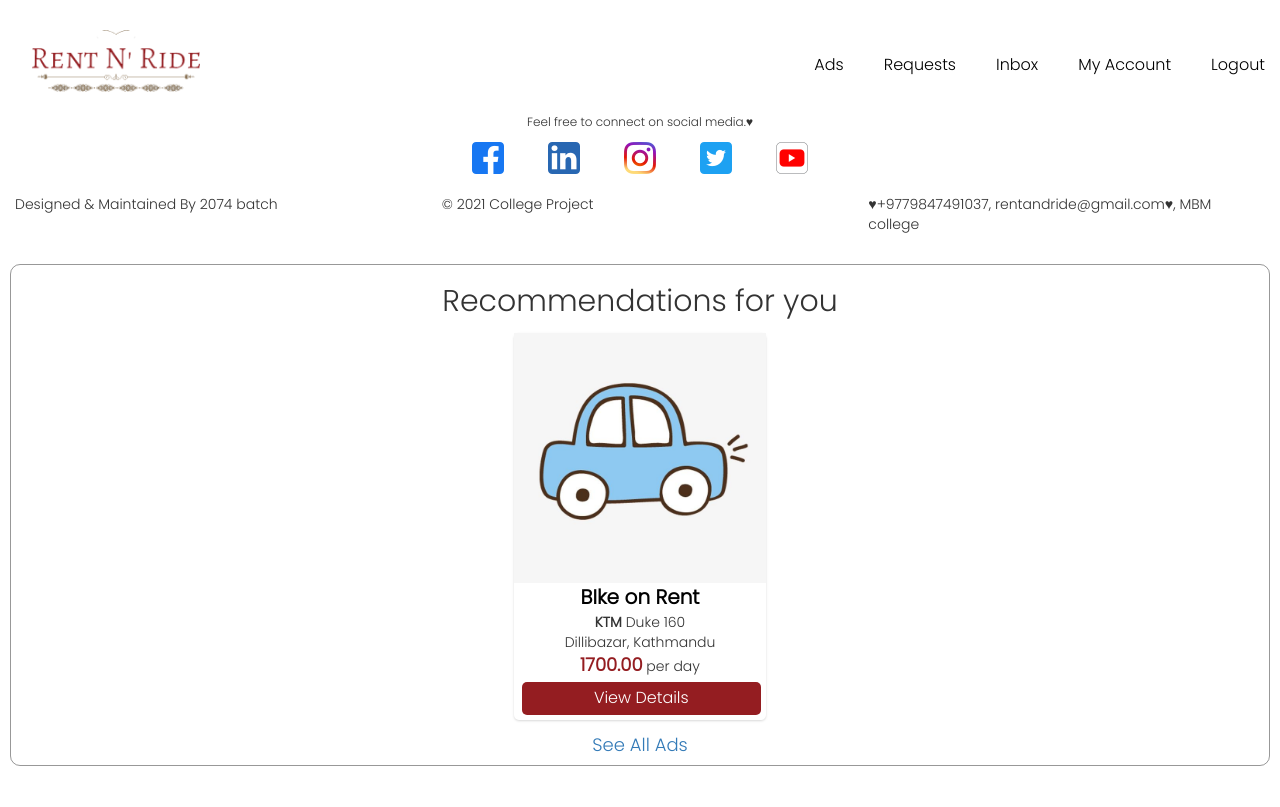
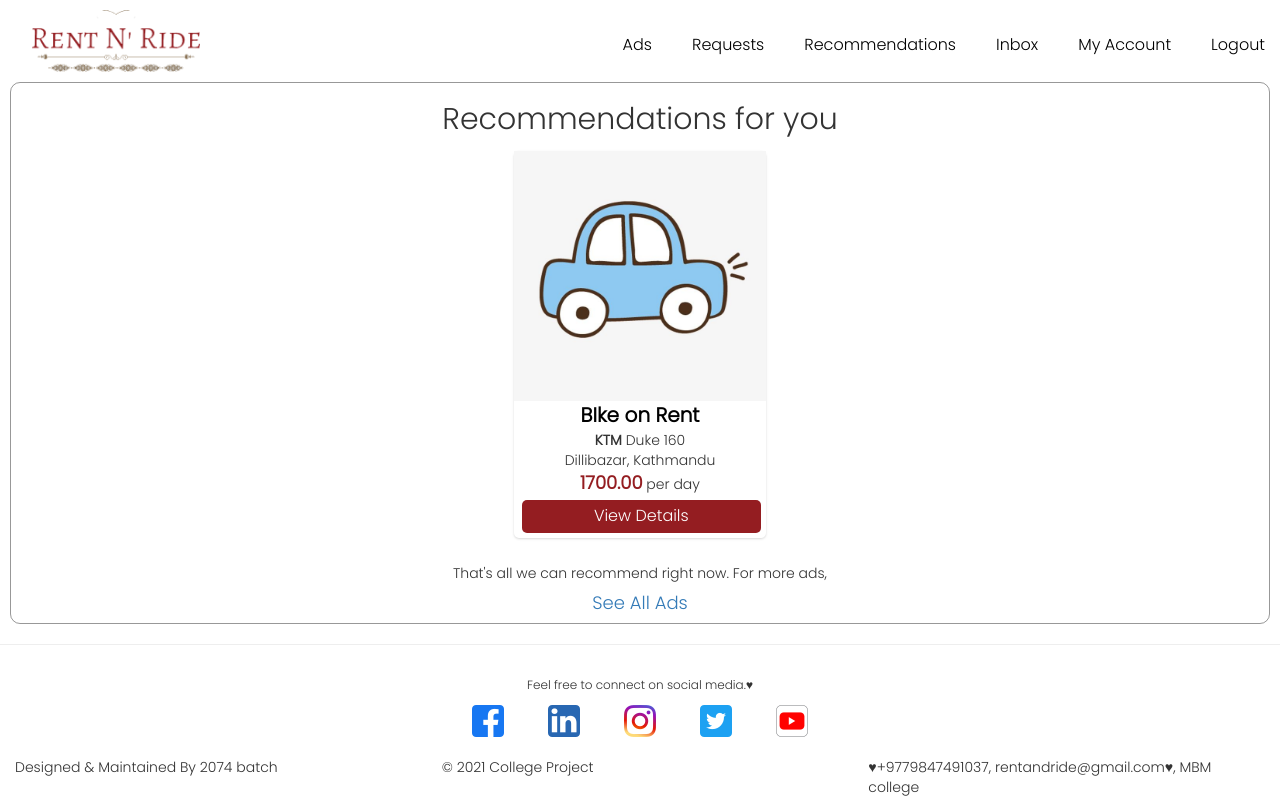
Before and after one commit to bibek-beebayk/rent_n_ride, a Django app: page /recommendations/ in a window 1280 px wide. Before the commit the page ends 766 px from the top, so only its background shows below. Run offline with Django 4.2, Linux system fonts and the light colour scheme; a user stored in the database is signed in; data comes from the database, SQL or seed files in the repository; both versions use the stored data as it was after the commit; some libraries are stand-ins or nearby versions.

Commit message:
Added recommendation menu to navbar.

```diff
--- a/ads/templates/ads/recommendations.html
+++ b/ads/templates/ads/recommendations.html
@@ -1,4 +1,4 @@
-{% include 'main.html' %}
+{% extends 'main.html' %}
 
 {% block content %}
 
@@ -25,6 +25,9 @@
     </div>
     {% endfor %}
     <br>
-    <a href="{% url 'ads-archive' %}"><h4>See All Ads</h4></a>
+    <div style="margin-top: 20px;">
+        That's all we can recommend right now. For more ads, <a href="{% url 'ads-archive' %}"><h4>See All Ads</h4></a>
+
+    </div>
 </div>
 {% endblock content %}
--- a/ratings.csv
+++ b/ratings.csv
@@ -109,3 +109,6 @@ c48c8c4902b345239fe9ea2b40dedc9c,bab50c86be51453bb9379ada81e4b752,5
 4f9d22f6c76848bba9172f9829dcf8ff,9ad79fabb8264b0287a543695f055b77,5
 4f80ff8a9e19497ab2b7a8bdf230d6b6,6916d62825c04f2d86ad30358fba40c7,5
 a64911c1a01441cb9050b034bdd9b593,02a9c4e1181d4212b1e48adf25d25376,3
+a64911c1a01441cb9050b034bdd9b593,68c5999c1c1949ff9d7951b0bd6f9d57,3
+a64911c1a01441cb9050b034bdd9b593,a0db9d868d664e2a87611c99b78f6ac0,5
+a64911c1a01441cb9050b034bdd9b593,931f57551a4c463e8262a7a92c4eb7a2,3
--- a/scripts/csv_generator.py
+++ b/scripts/csv_generator.py
@@ -13,7 +13,7 @@ def generate_csv():
             csv_writer.writerows(cursor)
 
         dirpath = os.getcwd() + '/ratings.csv'
-        print ("Data exported Successfully into {}".format(dirpath))
+        # print ("Data exported Successfully into {}".format(dirpath))
 
     except Error as e:
         print(e)
--- a/templates/navbar.html
+++ b/templates/navbar.html
@@ -17,6 +17,7 @@
 					<li><a href="{% url 'logout' %}">Logout</a></li>
 					<li><a href="{% url 'account' %}">My Account</a></li>
 					<li><a href="{% url 'inbox' %}">Inbox</a></li>
+					<li><a href="{% url 'recommendations' %}">Recommendations</a></li>
 					{% else %}
 					<li><a href="{% url 'login' %}">Login/Signup</a></li>
 					{% endif %}
```
Also changed, not shown: db.sqlite3.
